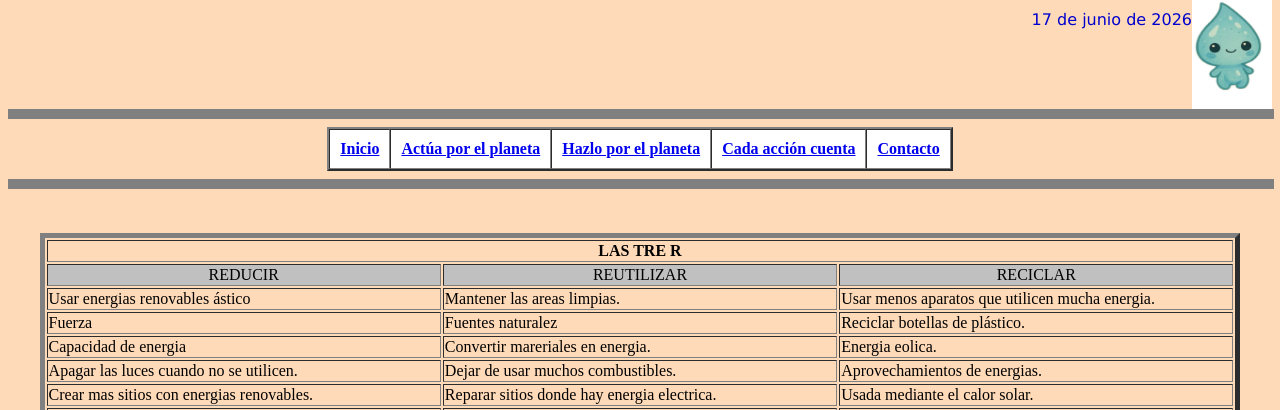
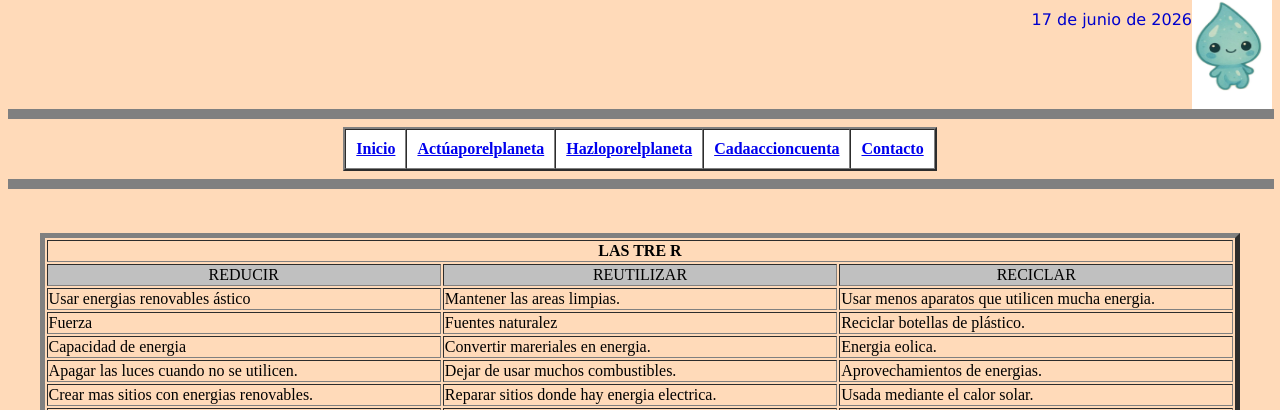
Before and after one commit to durango2320032020-beep/Como-cuidar-el-medio-ambiente-, a plain HTML site: page actua por el planeta.html in a window 1280 px wide. Shown: the part 390-800 px from the top of the page. Drawn offline with Linux system fonts and the light colour scheme.

Commit message:
Update actua por el planeta.html

```diff
--- a/actua por el planeta.html
+++ b/actua por el planeta.html
@@ -32,19 +32,19 @@
         </td>
     <td align="center">
         <strong>
-            <a href="Actua por el planeta.html">Act&uacute;a por el planeta</a>
+            <a href="Actuaporelplaneta.html">Act&uacute;aporelplaneta</a>
         </strong>
     </td>
 
     <td align="center">
         <strong>
-            <a href="Hazlo por el planeta.html"> Hazlo por el planeta</a>
+            <a href="Hazloporelplaneta.html"> Hazloporelplaneta</a>
         </strong>
     </td>
 
     <td align="center">
         <strong>
-            <a href="cada acci&Oacute;n cuenta.html">Cada acci&oacute;n cuenta</a>
+            <a href="cadaaccioncuenta.html">Cadaaccioncuenta</a>
         </strong>
     </td>
 
```
